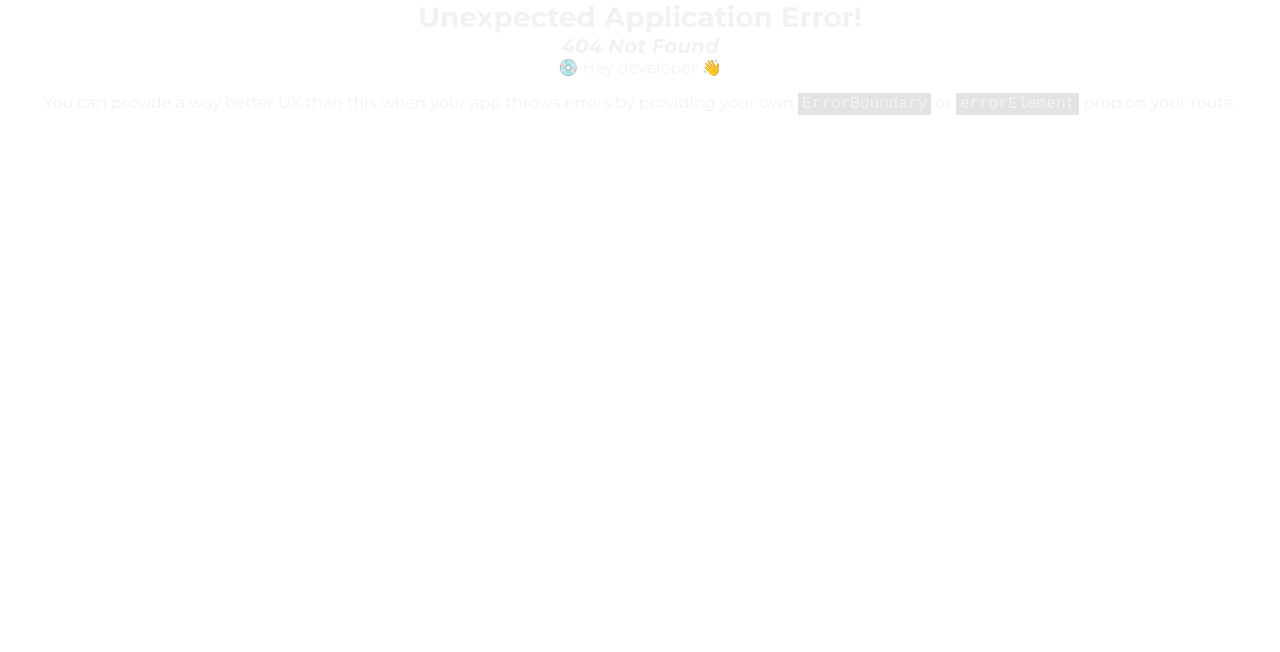
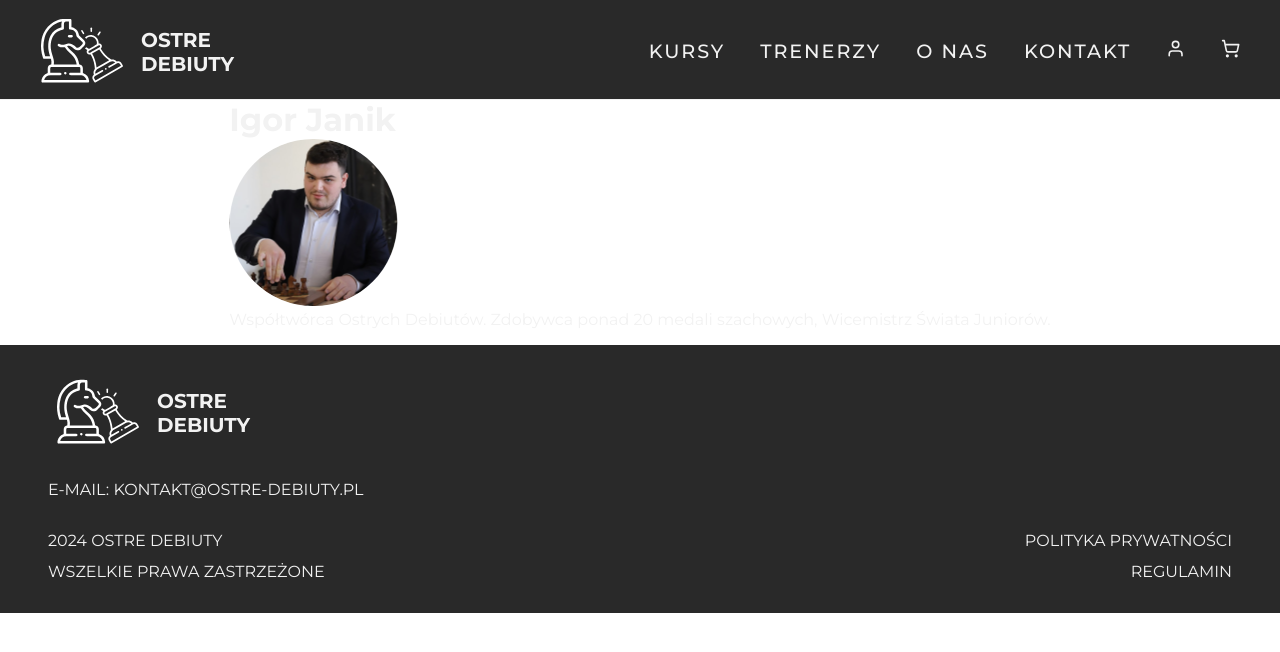
Before and after one commit to BartekKuzniewski/ostre-debiuty, a React (Vite) app: page /trenerzy/igor-janik in a window 1280 px wide. Before the commit this address had no page. Shown: the top 652 px of the page. Built offline with nearby package versions, Linux system fonts and the light colour scheme.

Commit message:
created coach page view, moved some data to const

```diff
--- a/src/components/CoachCard/CoachCard.jsx
+++ b/src/components/CoachCard/CoachCard.jsx
@@ -1,8 +1,9 @@
+import { Link } from 'react-router-dom';
 import styles from './CoachCard.module.css';
 
-export function CoachCard({ name, fide, title, description, image }) {
+export function CoachCard({ name, fide, title, description, image, slug }) {
 	return (
-		<div className={styles.card}>
+		<Link to={`/trenerzy/${slug}`} className={styles.card}>
 			{/* Przód karty */}
 			<div className={styles.cardFront}>
 				<img src={image} alt={name} className={styles.image} />
@@ -19,6 +20,6 @@ export function CoachCard({ name, fide, title, description, image }) {
 				<p className={styles.titleBack}>{title}</p>
 				<p className={styles.descriptionBack}>{description}</p>
 			</div>
-		</div>
+		</Link>
 	);
 }
--- /dev/null
+++ b/src/constants/coachesData.js
@@ -0,0 +1,59 @@
+import szymon from '../assets/szymon.svg';
+import julia from '../assets/julia.svg';
+import igor from '../assets/igor.svg';
+import patryk from '../assets/patryk.svg';
+
+export const coachesData = [
+	{
+		name: 'Szymon Gumularz',
+		slug: 'szymon-gumularz',
+		fide: 2591,
+		title: 'arcymistrz',
+		description:
+			'TOP 10 Polskich szachistów. Zdobywca 18 medali na mistrzostwach w Polsce i na świecie.',
+		aboutMe:
+			'Hej! Nazywam się Szymon Gumularz i jestem profesjonalnym szachistą oraz Arcymistrzem od 2021 roku. Aktualnie posiadam najwyższy ranking w swojej karierze(2591) i zajmuję 9 miejsce w Polsce wśród wszystkich szachistów! W szachy gram od ponad 19 lat. Przez całą swoją przygodę z szachami zdobyłem 18 medali w zawodach juniorskich, w tym 2 brązowe medale Mistrzostw Świata. W 2022 roku miałem zaszczyt reprezentować Polskę na Drużynowych Mistrzostwach Świata w Jerozolimie. Moim największym sukcesem szachowym poza medalami na arenie międzynarodowej w czasach juniorskich było zakwalifikowanie się do Pucharu Świata w 2023 roku.',
+		lesson:
+			'Od 2018 roku zajmuje się przekazywaniem mojej wiedzy innym! Przez 5 lat trenowania miałem okazję współpracować z osobami o różnym poziomie szachowym i w różnym wieku, więc potrafię zaadaptować się do potrzeb każdego ucznia. Podczas zajęć największy nacisk kładę na praktyczne aspekty gry, czyli kalkulację i solidny repertuar debiutowy. Przed rozpoczęciem współpracy zawsze proszę ucznia o podesłanie kilku swoich ostatnich partii. Na ich podstawie identyfikuje jego mocne i słabe strony - czyli te które wspólnie niwelujemy. Jestem osobą bardzo komunikatywną, odpowiadam na pytania i prośby uczniów nawet poza ustalonym czasem zajęć.',
+		image: szymon,
+	},
+	{
+		name: 'Igor Janik',
+		slug: 'igor-janik',
+		fide: 2552,
+		title: 'arcymistrz',
+		description:
+			'Współtwórca Ostrych Debiutów. Zdobywca ponad 20 medali szachowych, Wicemistrz Świata Juniorów.',
+		aboutMe:
+			'Cześć, nazywam się Igor Janik w 2021 uzyskałem najwyższy tytuł w szachach - arcymistrza (GM), mój ranking FIDE to 2552. Przygodę z szachami rozpocząłem w wieku 4 lat. W wieku 12 lat uzyskałem mój pierwszy medal Mistrzostw Polski juniorów, od tamtego czasu każdego roku zdobywałem medale w Mistrzostwach Polski. Reprezentowałem Polskę na Mistrzostwach Europy oraz Świata, na przestrzeni kariery juniorskiej uzyskałem 4 medale z turniejów międzynarodowych: 2014 Tallin (brąz ME, szachy szybkie), 2016 Praga (ME szachy klasyczne), 2018 Porto Carras (srebro MŚ, szachy klasyczne), 2018 Porto Carras (srebro MŚ, szachy szybkie). W 2020 roku wraz z Kadrą Narodową zdobyłem brązowy medal na Olimpiadzie Szachowej. Jestem wielokrotnym medalistą AMP oraz AMŚ w szachach, w AMP: 5 złotych medali (w tym 3 drużynowe), w AMŚ 4 medale, 3 srebrne (w tym 2 drużynowe), 1 brąz.',
+		lesson:
+			'Od już ponad 5 lat zajmuję się trenowaniem. Prowadzę zajęcia zarówno z zawodnikami, którzy dopiero rozpoczynają swoją historię z szachami jak i z finalistami i medalistami Mistrzostw Polski. Głównym celem moich zajęć jest pielęgnowanie mocnych stron zawodników, a co ważniejsze poprawa ich słabych stron, ponieważ właśnie w ten sposób można się najefektywniej rozwijać. Pod względami debiutowymi jestem bardzo elastyczny, nie licząc kilku wyjątków, debiuty są kwestią subiektywną, a do poziomu około FMa jestem w stanie nauczyć każdego debiutu. Zajęcia prowadzę w atmosferze koleżeńskiej, a zarazem są one bardzo konkretne, zarówno pod względem tematyki zajęć jak i tempa pracy.',
+		image: igor,
+	},
+	{
+		name: 'Patryk Chylewski',
+		slug: 'patryk-chylewski',
+		fide: 2400,
+		title: 'mistrz międzynarodowy',
+		description:
+			'Wielokrotny medalista mistrzostw Polski. Prowadzi zajęcia z młodymi adeptami szachów',
+		aboutMe:
+			'Nazywam się Patryk Chylewski i jestem Mistrzem Międzynarodowym (IM) od 2022 roku. Najwyższy ranking FIDE w szachach klasycznych, jaki osiągnąłem to równe 2400. Nauczyłem się grać w szachy w wieku 8 lat. Wielokrotnie zdobywałem medale na Mistrzostwach Polski Juniorów m.in. 1 miejsce do lat 18 w 2019 roku oraz 2 miejsce do lat 20 w 2020 roku. Byłem członkiem kadry narodowej do lat 23. Doświadczenie trenerskie zdobywam od 17. roku życia. Kilkukrotnie jeździłem na ligi juniorskie w roli trenera.',
+		lesson:
+			'Uczę zarówno stacjonarnie w moich okolicach, jak i przez internet. Niezależnie od twojego poziomu jestem w stanie stworzyć plan treningowy oraz zdiagnozować problemy i zająć się rozwiązaniem ich. Skupiam się głównie na taktyce, analizie partii zarówno własnych, jak i czołowych zawodników na świecie, a także na opracowaniu repertuaru debiutowego dopasowanego do konkretnego stylu gry.',
+		image: patryk,
+	},
+	{
+		name: 'Julia Antolak',
+		slug: 'julia-antolak',
+		fide: 2399,
+		title: 'arcymistrzyni',
+		description:
+			'Wielokrotna medalistka mistrzostw w Polsce i światowych, zawodniczka Kadry Narodowej Kobiet do lat 23. Od wielu lat prowadzi zajęcia szachowe.',
+		aboutMe:
+			'Nazywam się Julia Antolak i jestem arcymistrzynią szachową (WGM) od 2021 roku z dwoma normami na mistrza międzynarodowego (IM) i najwyższym rankingiem w karierze 2399 w szachach klasycznych na liście FIDE. Zaczęłam grać w szachy w wieku 4 lat i jestem multimedalistką mistrzostw Polski juniorek. Do moich największych sukcesów szachowych należy akademickie mistrzostwo świata kobiet w szachach szybkich online w 2021 roku oraz brązowy medal mistrzostw Europy juniorek do lat 16 w 2015 roku. Obecnie jestem zawodniczką kadry narodowej kobiet do lat 23.',
+		lesson:
+			'Mam doświadczenie w trenowaniu, zwłaszcza młodych zawodników. Największy nacisk w pracy trenerskiej nakładam na wyostrzanie zmysłu taktycznego przy jednoczesnym ogólnym rozwoju zawodnika. W pracy jako trener podchodzę do każdego zawodnika indywidualnie i po dokładnym przeanalizowaniu mocnych i słabych stron zawodnika dostosowuje plan treningu w celu poprawy słabszych aspektów przy jednoczesnym rozwoju mocnych cech.',
+		image: julia,
+	},
+];
--- a/src/main.jsx
+++ b/src/main.jsx
@@ -9,6 +9,7 @@ import { Courses } from './views/Courses/Courses.jsx';
 import { ShoppingCart } from './views/ShoppingCart/ShoppingCart.jsx';
 import { AboutUs } from './views/AboutUs/AboutUs.jsx';
 import { Coaches } from './views/Coaches/Coaches.jsx';
+import { CoachPage } from './views/CoachPage/CoachPage.jsx';
 import { Contact } from './views/Contact/Contact.jsx';
 import { LogIn } from './views/LogIn/LogIn.jsx';
 
@@ -34,6 +35,10 @@ const router = createBrowserRouter([
 		element: <Coaches />,
 	},
 	{
+		path: '/trenerzy/:name',
+		element: <CoachPage />,
+	},
+	{
 		path: '/kontakt',
 		element: <Contact />,
 	},
--- /dev/null
+++ b/src/views/CoachPage/CoachPage.jsx
@@ -0,0 +1,24 @@
+import { useParams } from 'react-router-dom';
+import { coachesData } from '../../constants/coachesData';
+import { Layout } from '../../components/Layout/Layout';
+
+export function CoachPage() {
+	console.log(coachesData);
+	const { name } = useParams();
+	const coach = coachesData.find((c) => c.slug === name);
+
+
+	if (!coach) {
+		return <h2>Nie znaleziono trenera</h2>;
+	}
+
+	return (
+		<Layout>
+			<div>
+				<h1>{coach.name}</h1>
+				<img src={coach.image} alt={coach.name} />
+				<p>{coach.description}</p>
+			</div>
+		</Layout>
+	);
+}
--- a/src/views/Coaches/Coaches.jsx
+++ b/src/views/Coaches/Coaches.jsx
@@ -1,46 +1,9 @@
 import { Layout } from '../../components/Layout/Layout';
 import { Wrapper } from '../../components/Wrapper/Wrapper';
-import szymon from '../../assets/szymon.svg';
-import julia from '../../assets/julia.svg';
-import igor from '../../assets/igor.svg';
-import patryk from '../../assets/patryk.svg';
+
+import { coachesData } from '../../constants/coachesData';
 import styles from './Coaches.module.css';
 import { CoachCard } from '../../components/CoachCard/CoachCard';
-
-const coachesData = [
-	{
-		name: 'Szymon Gumularz',
-		fide: 2591,
-		title: 'Arcymistrz',
-		description:
-			'TOP 10 Polskich szachistów. Zdobywca 18 medali na mistrzostwach w Polsce i na świecie.',
-		image: szymon,
-	},
-	{
-		name: 'Igor Janik',
-		fide: 2552,
-		title: 'Arcymistrz',
-		description:
-			'Współtwórca Ostrych Debiutów. Zdobywca ponad 20 medali szachowych, Wicemistrz Świata Juniorów.',
-		image: igor,
-	},
-	{
-		name: 'Patryk Chylewski',
-		fide: 2400,
-		title: 'Mistrz Międzynarodowy',
-		description:
-			'Wielokrotny medalista mistrzostw Polski. Prowadzi zajęcia z młodymi adeptami szachów',
-		image: patryk,
-	},
-	{
-		name: 'Julia Antolak',
-		fide: 2399,
-		title: 'Arcymistrzyni',
-		description:
-			'Wielokrotna medalistka mistrzostw w Polsce i światowych, zawodniczka Kadry Narodowej Kobiet do lat 23. Od wielu lat prowadzi zajęcia szachowe.',
-		image: julia,
-	},
-];
 
 export function Coaches() {
 	return (
@@ -77,6 +40,7 @@ export function Coaches() {
 							<CoachCard
 								key={index}
 								name={coach.name}
+								slug={coach.slug}
 								fide={coach.fide}
 								title={coach.title}
 								description={coach.description}
```
Also changed, not shown: src/views/CoachPage/CoachPage.module.css (added).
